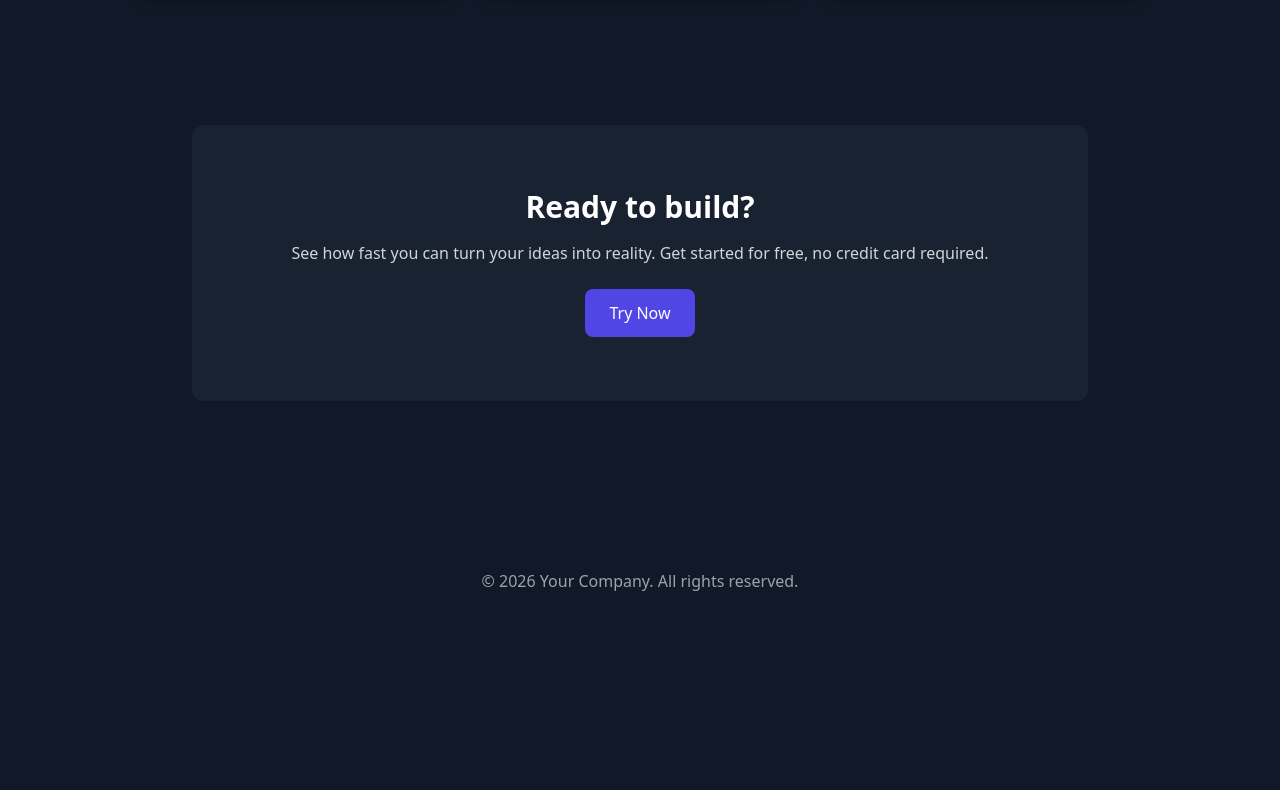
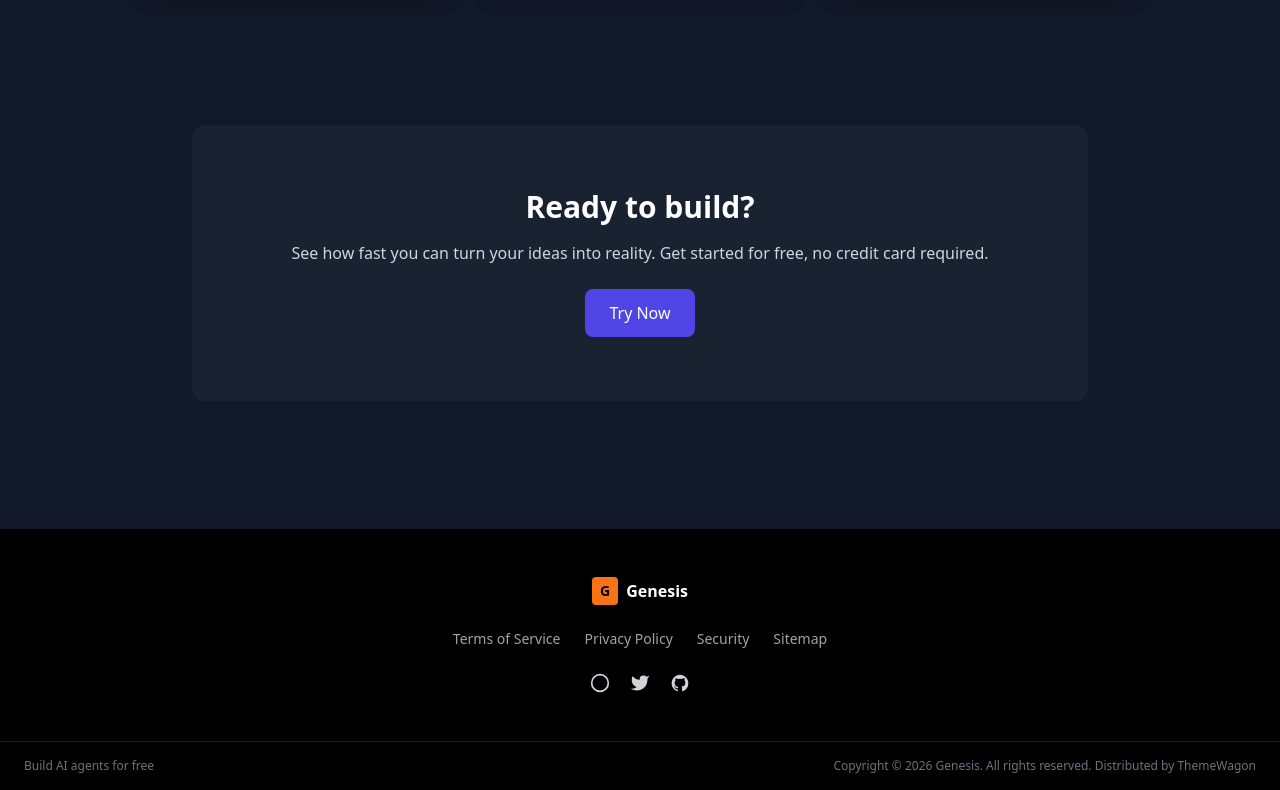
Before and after one commit to Umutoni23/Genesis-Landing-Page-HTML-Tailwind-CSS-, a plain HTML site: page index.html in a window 1280 px wide. Shown: the part 5884-6674 px from the top of the page. Before the commit the page ends 6517 px from the top, so only its background shows below. Drawn offline with nearby package versions, Linux system fonts and the light colour scheme.

Commit message:
adding footers and copy right

```diff
--- a/index.html
+++ b/index.html
@@ -476,9 +476,61 @@
   </section>
 
   <!-- Footer -->
-  <footer class="mt-32 px-6 py-10 text-center text-gray-400">
-    <p>&copy; 2026 Your Company. All rights reserved.</p>
-  </footer>
+<footer class="mt-32 bg-black text-gray-400">
+
+  <!-- Top Footer -->
+  <div class="px-6 py-12 text-center space-y-6">
+
+    <!-- Logo / Brand -->
+    <div class="flex items-center justify-center gap-2 text-white font-semibold">
+      <span class="bg-orange-500 text-black px-2 py-1 rounded text-sm font-bold">G</span>
+      <span>Genesis</span>
+    </div>
+
+    <!-- Links -->
+    <div class="flex flex-wrap justify-center gap-6 text-sm">
+      <a href="#" class="hover:text-white transition">Terms of Service</a>
+      <a href="#" class="hover:text-white transition">Privacy Policy</a>
+      <a href="#" class="hover:text-white transition">Security</a>
+      <a href="#" class="hover:text-white transition">Sitemap</a>
+    </div>
+
+    <!-- Social Icons -->
+    <div class="flex justify-center gap-5 text-gray-300">
+      <!-- Globe -->
+      <svg class="w-5 h-5 hover:text-white cursor-pointer" fill="none" stroke="currentColor"
+        viewBox="0 0 24 24">
+        <path stroke-width="2" stroke-linecap="round" stroke-linejoin="round"
+          d="M12 2a10 10 0 100 20 10 10 0 000-20z" />
+      </svg>
+
+      <!-- Twitter -->
+      <svg class="w-5 h-5 hover:text-white cursor-pointer" fill="currentColor"
+        viewBox="0 0 24 24">
+        <path
+          d="M23 3a10.9 10.9 0 01-3.14 1.53A4.48 4.48 0 0016 3a4.48 4.48 0 00-4.47 4.48c0 .35.04.7.11 1.03A12.94 12.94 0 013 4s-4 9 5 13a13.07 13.07 0 01-7 2c9 5 20 0 20-11.5a4.5 4.5 0 00-.08-.83A7.72 7.72 0 0023 3z" />
+      </svg>
+
+      <!-- GitHub -->
+      <svg class="w-5 h-5 hover:text-white cursor-pointer" fill="currentColor"
+        viewBox="0 0 24 24">
+        <path
+          d="M12 2C6.48 2 2 6.58 2 12.2c0 4.5 2.87 8.31 6.84 9.66.5.09.68-.22.68-.48v-1.7c-2.78.62-3.37-1.37-3.37-1.37-.45-1.17-1.1-1.48-1.1-1.48-.9-.63.07-.62.07-.62 1 .07 1.53 1.04 1.53 1.04.89 1.55 2.34 1.1 2.9.84.09-.66.35-1.1.64-1.35-2.22-.26-4.56-1.13-4.56-5.02 0-1.11.39-2.02 1.03-2.73-.1-.26-.45-1.3.1-2.7 0 0 .84-.27 2.75 1.04A9.5 9.5 0 0112 6.8c.85 0 1.71.12 2.5.35 1.9-1.31 2.75-1.04 2.75-1.04.55 1.4.2 2.44.1 2.7.64.71 1.03 1.62 1.03 2.73 0 3.9-2.34 4.75-4.57 5.01.36.32.68.95.68 1.92v2.84c0 .26.18.57.69.47A10.2 10.2 0 0022 12.2C22 6.58 17.52 2 12 2z" />
+      </svg>
+    </div>
+  </div>
+
+  <!-- Divider -->
+  <div class="border-t border-white/10"></div>
+
+  <!-- Bottom Footer -->
+  <div class="px-6 py-4 flex flex-col md:flex-row justify-between items-center text-xs text-gray-500 gap-3">
+    <span>Build AI agents for free</span>
+    <span>Copyright © 2026 Genesis. All rights reserved. Distributed by ThemeWagon</span>
+  </div>
+
+</footer>
+
 
   <!-- JS for mobile menu -->
   <script>
```
